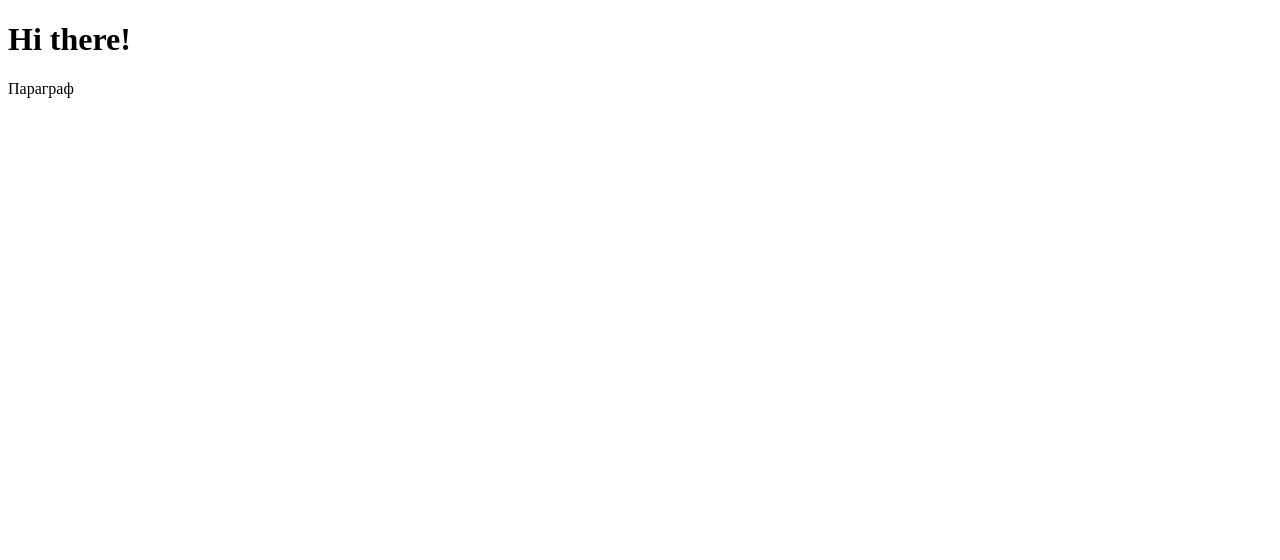
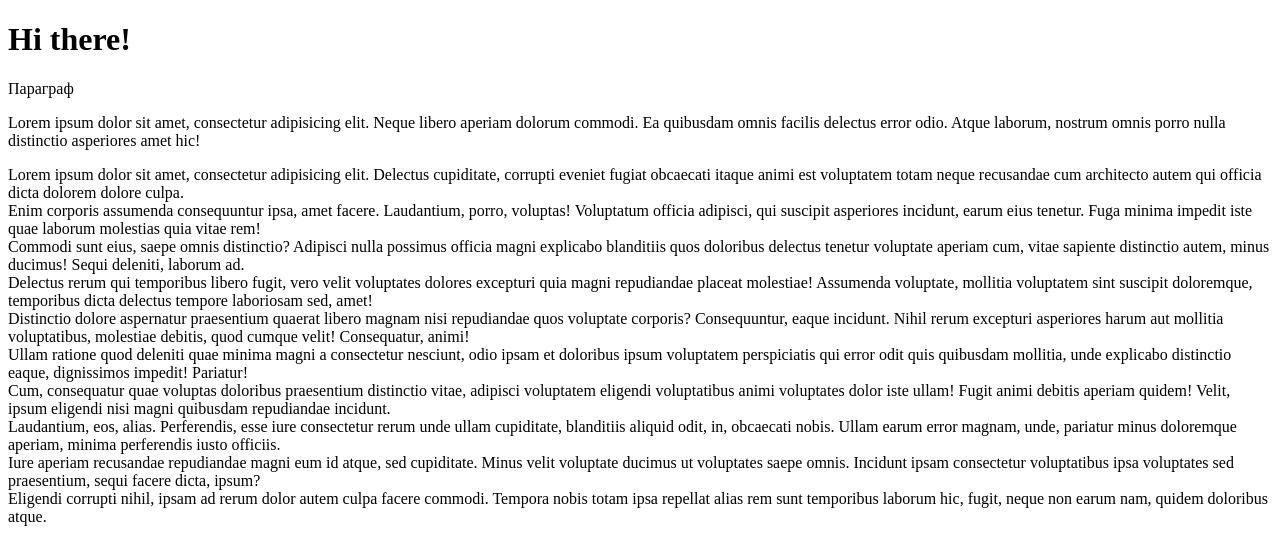
Before and after one commit to John1Smith/GitLearn, a plain HTML site: page index.html in a window 1280 px wide. Drawn offline with Linux system fonts and the light colour scheme.

Commit message:
Second commit

```diff
--- a/index.html
+++ b/index.html
@@ -7,5 +7,16 @@
 <body>
 	<h1>Hi there!</h1>
 	<p>Параграф</p>
+	<p>Lorem ipsum dolor sit amet, consectetur adipisicing elit. Neque libero aperiam dolorum commodi. Ea quibusdam omnis facilis delectus error odio. Atque laborum, nostrum omnis porro nulla distinctio asperiores amet hic!</p>
+	<div>Lorem ipsum dolor sit amet, consectetur adipisicing elit. Delectus cupiditate, corrupti eveniet fugiat obcaecati itaque animi est voluptatem totam neque recusandae cum architecto autem qui officia dicta dolorem dolore culpa.</div>
+	<div>Enim corporis assumenda consequuntur ipsa, amet facere. Laudantium, porro, voluptas! Voluptatum officia adipisci, qui suscipit asperiores incidunt, earum eius tenetur. Fuga minima impedit iste quae laborum molestias quia vitae rem!</div>
+	<div>Commodi sunt eius, saepe omnis distinctio? Adipisci nulla possimus officia magni explicabo blanditiis quos doloribus delectus tenetur voluptate aperiam cum, vitae sapiente distinctio autem, minus ducimus! Sequi deleniti, laborum ad.</div>
+	<div>Delectus rerum qui temporibus libero fugit, vero velit voluptates dolores excepturi quia magni repudiandae placeat molestiae! Assumenda voluptate, mollitia voluptatem sint suscipit doloremque, temporibus dicta delectus tempore laboriosam sed, amet!</div>
+	<div>Distinctio dolore aspernatur praesentium quaerat libero magnam nisi repudiandae quos voluptate corporis? Consequuntur, eaque incidunt. Nihil rerum excepturi asperiores harum aut mollitia voluptatibus, molestiae debitis, quod cumque velit! Consequatur, animi!</div>
+	<div>Ullam ratione quod deleniti quae minima magni a consectetur nesciunt, odio ipsam et doloribus ipsum voluptatem perspiciatis qui error odit quis quibusdam mollitia, unde explicabo distinctio eaque, dignissimos impedit! Pariatur!</div>
+	<div>Cum, consequatur quae voluptas doloribus praesentium distinctio vitae, adipisci voluptatem eligendi voluptatibus animi voluptates dolor iste ullam! Fugit animi debitis aperiam quidem! Velit, ipsum eligendi nisi magni quibusdam repudiandae incidunt.</div>
+	<div>Laudantium, eos, alias. Perferendis, esse iure consectetur rerum unde ullam cupiditate, blanditiis aliquid odit, in, obcaecati nobis. Ullam earum error magnam, unde, pariatur minus doloremque aperiam, minima perferendis iusto officiis.</div>
+	<div>Iure aperiam recusandae repudiandae magni eum id atque, sed cupiditate. Minus velit voluptate ducimus ut voluptates saepe omnis. Incidunt ipsam consectetur voluptatibus ipsa voluptates sed praesentium, sequi facere dicta, ipsum?</div>
+	<div>Eligendi corrupti nihil, ipsam ad rerum dolor autem culpa facere commodi. Tempora nobis totam ipsa repellat alias rem sunt temporibus laborum hic, fugit, neque non earum nam, quidem doloribus atque.</div>
 </body>
 </html>
```
